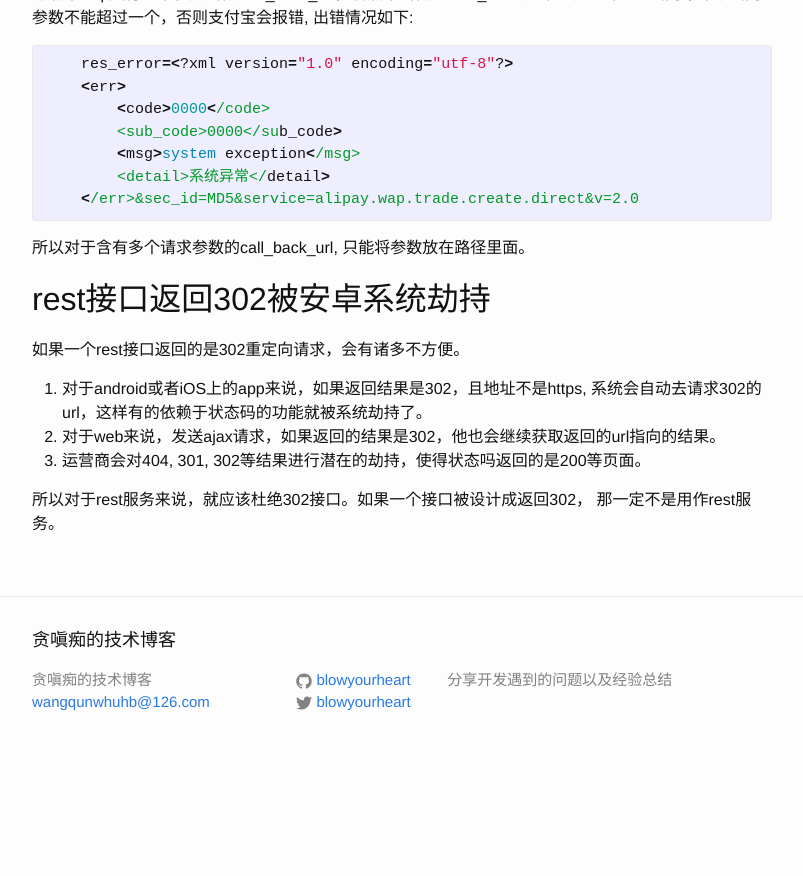
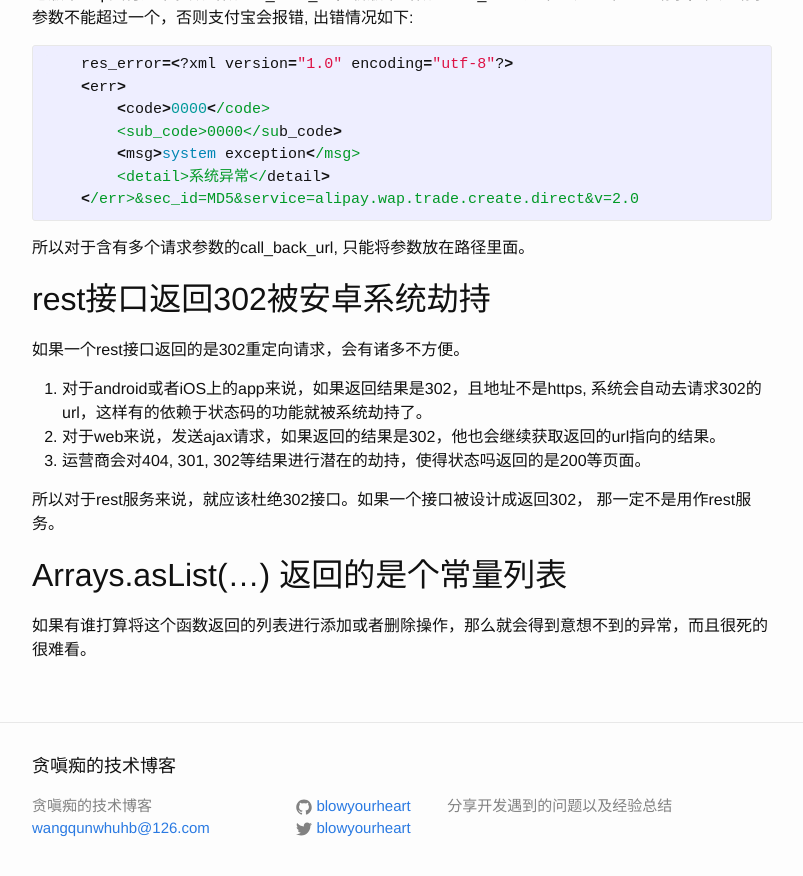
Before and after one commit to blowyourheart/blog, a Jekyll site: the page built from _posts/2015-12-15-fix-bug.markdown, in a window 1280 px wide and 900 px high, scrolled down 1157 px. Shown: the top 876 px of the window, without its empty margins (238-1041 px from the left). Built offline with Jekyll 4.4.1, drawn with Linux system fonts in a browser that asks for light colours; before the commit the page ends 1931 px from its top, so only the background shows below that.

Commit message:
ADD: add a new shit bug

```diff
--- a/_posts/2015-12-15-fix-bug.markdown
+++ b/_posts/2015-12-15-fix-bug.markdown
@@ -46,3 +46,6 @@ memcached服务依然是没有问题的，这个时候必须重启服务才可
 1. 运营商会对404, 301, 302等结果进行潜在的劫持，使得状态吗返回的是200等页面。
 
 所以对于rest服务来说，就应该杜绝302接口。如果一个接口被设计成返回302， 那一定不是用作rest服务。
+
+## Arrays.asList(...) 返回的是个常量列表
+如果有谁打算将这个函数返回的列表进行添加或者删除操作，那么就会得到意想不到的异常，而且很死的很难看。
```
Also changed, not shown: 2 other files.
